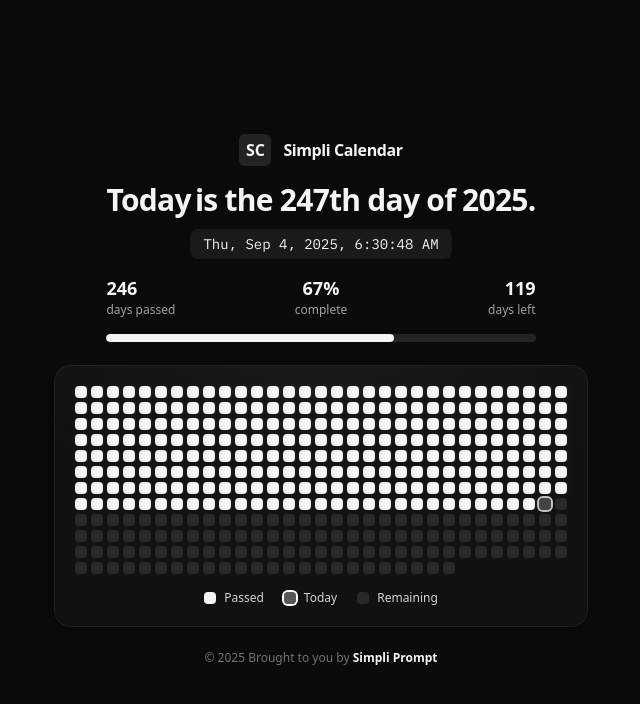
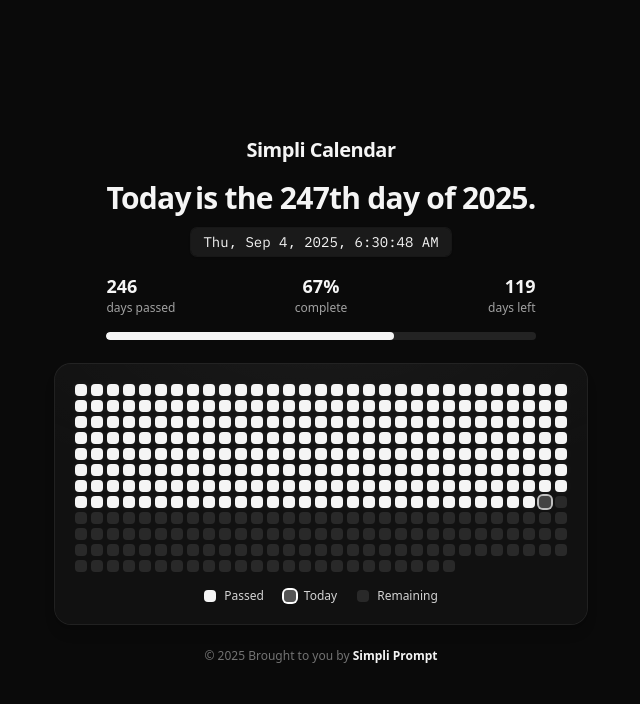
Before and after one commit to aibekz/calendar, a Next.js app: page / in a window 1280 px wide. Shown: the top 704 px of the page, without its empty margins (319-959 px from the left). Built offline with nearby package versions, Linux system fonts and the light colour scheme.

Commit message:
chore: remove header logo

```diff
--- a/app/components/YearSquares.tsx
+++ b/app/components/YearSquares.tsx
@@ -62,14 +62,9 @@
       >
         {/* App name */}
         <div className="w-full mb-4 flex items-center justify-center">
-          <div className="inline-flex items-center gap-3">
-            <span className="inline-flex items-center justify-center w-8 h-8 rounded-md bg-white/10 text-neutral-100 font-semibold">
-              SC
-            </span>
-            <span className="text-sm md:text-base font-semibold tracking-tight">
-              Simpli Calendar
-            </span>
-          </div>
+          <span className="text-lg md:text-xl font-semibold tracking-tight">
+            Simpli Calendar
+          </span>
         </div>
         {/* Header */}
         <div className="mb-6 text-center">
```
